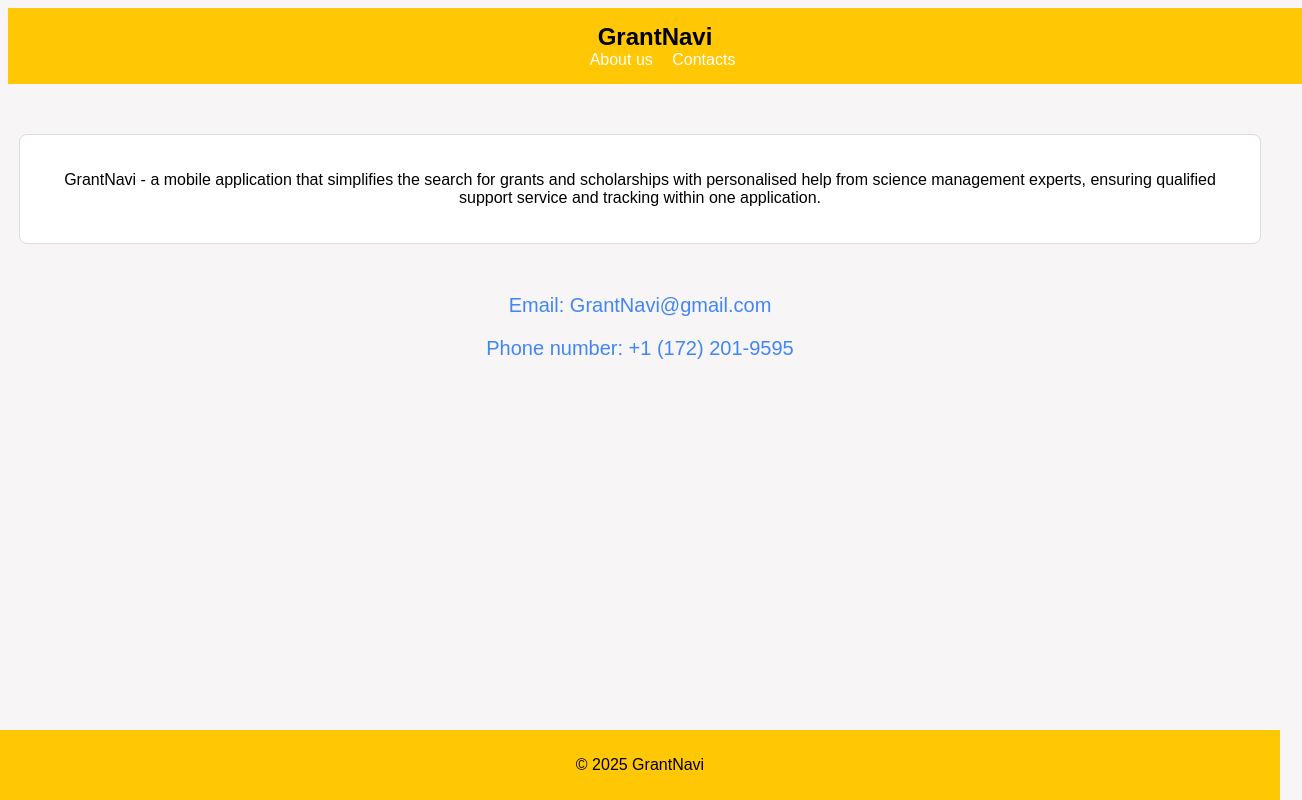
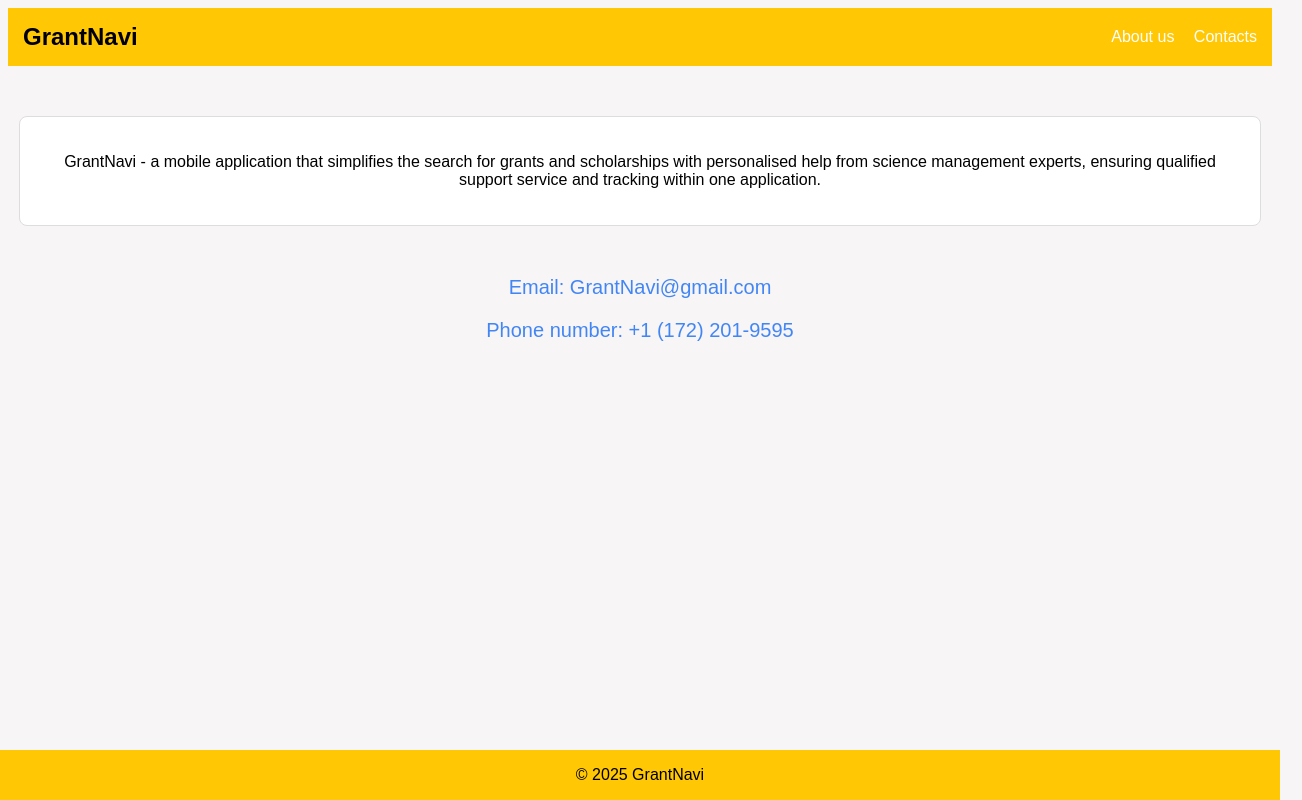
Before and after one commit to EkaterinaGrineva/grant-navi, a plain HTML site: page index.html in a window 1280 px wide. Shown: the whole page, 1302 px wide, since content can reach past the window. Drawn offline with Linux system fonts and the light colour scheme.

Commit message:
Update styles.css
changed style

```diff
--- a/styles.css
+++ b/styles.css
@@ -4,7 +4,7 @@ body {
   text-align: center;
 }
 .header {
- width: 100%;
+  display: flex;
   justify-content: space-between;
   align-items: center;
   padding: 15px;
@@ -33,7 +33,6 @@ body {
     bottom: 0;
     left: 0;
     text-align: center;
-    padding: 10px 0;
 }
 .contact-info {
   text-align: center;
```
